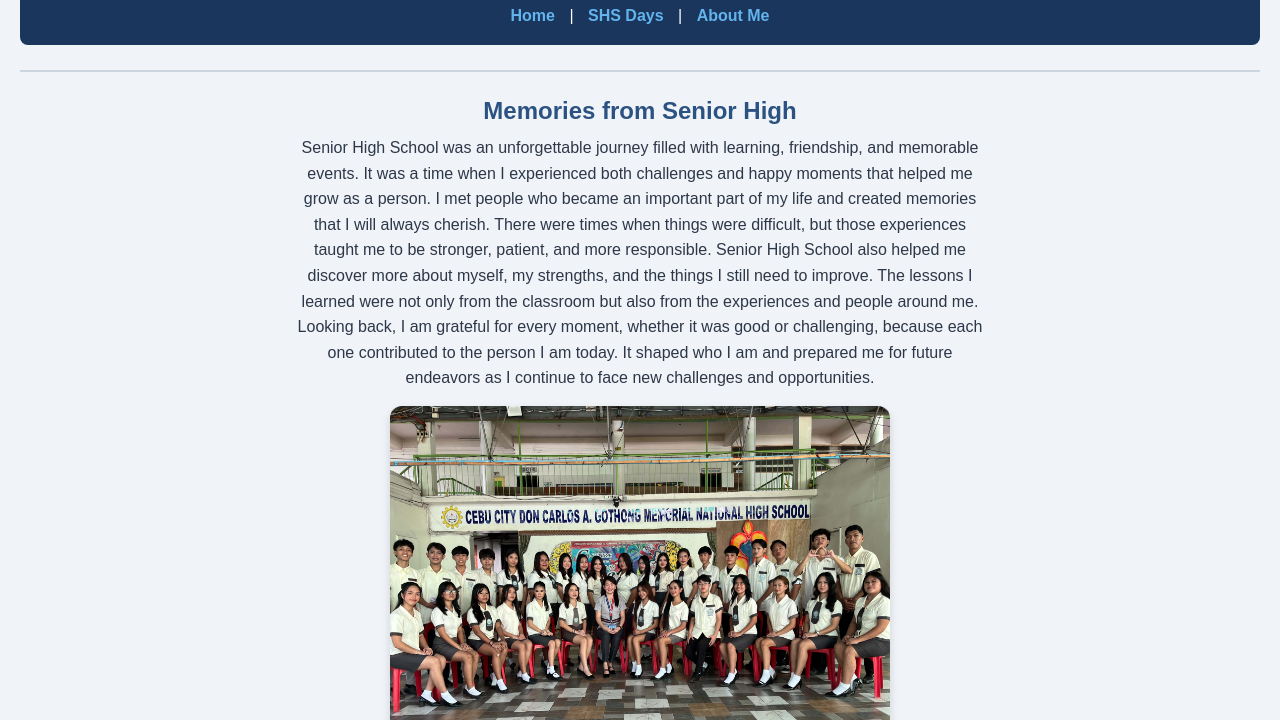
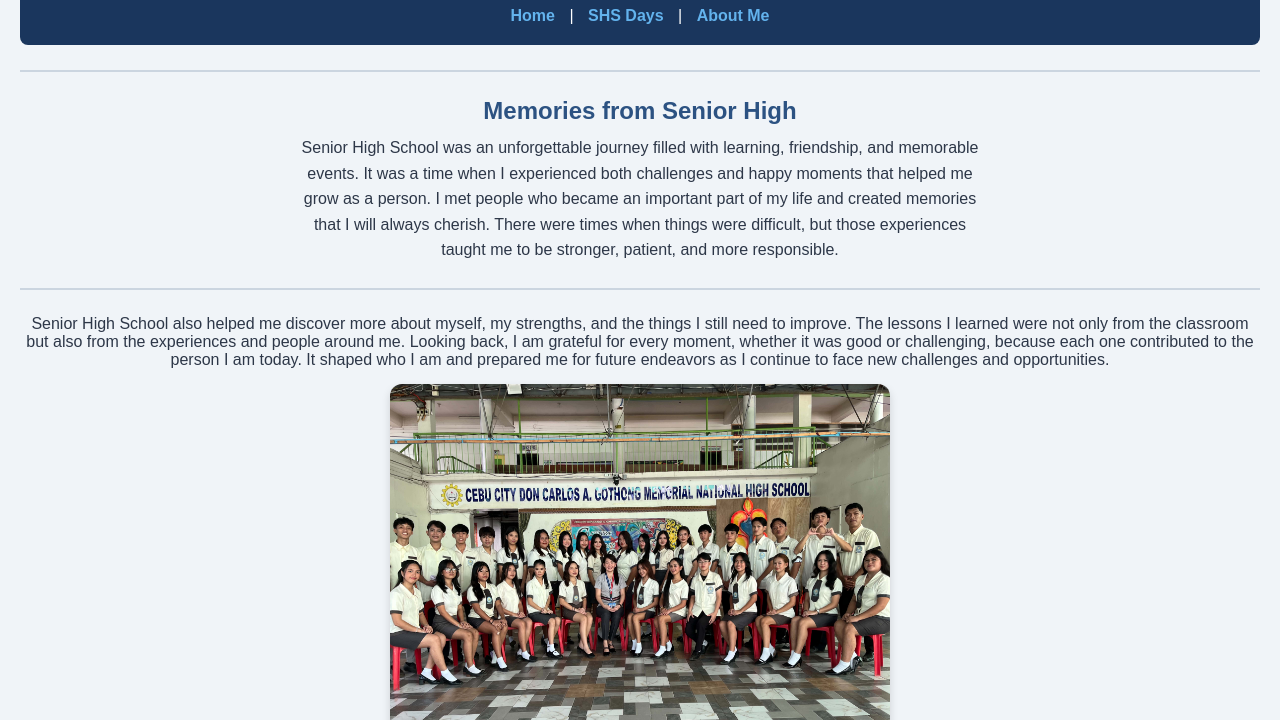
Before and after one commit to acegoyt-ctrl/GO_Activity5.1, a plain HTML site: page SHS Days.html in a window 1280 px wide. Shown: the part 80-800 px from the top of the page. Drawn offline with Linux system fonts and the light colour scheme.

Commit message:
Fix HTML formatting and structure

```diff
--- a/SHS Days.html
+++ b/SHS Days.html
@@ -20,8 +20,7 @@
   <hr>
 
   <h2>Memories from Senior High</h2>
-  <p>Senior High School was an unforgettable journey filled with learning, friendship, and memorable events. It was a time when I experienced both challenges and happy moments that helped me grow as a person. I met people who became an important part of my life and created memories that I will always cherish. There were times when things were difficult, but those experiences taught me to be stronger, patient, and more responsible.
-
+  <p>Senior High School was an unforgettable journey filled with learning, friendship, and memorable events. It was a time when I experienced both challenges and happy moments that helped me grow as a person. I met people who became an important part of my life and created memories that I will always cherish. There were times when things were difficult, but those experiences taught me to be stronger, patient, and more responsible. <hr>
 Senior High School also helped me discover more about myself, my strengths, and the things I still need to improve. The lessons I learned were not only from the classroom but also from the experiences and people around me. Looking back, I am grateful for every moment, whether it was good or challenging, because each one contributed to the person I am today. It shaped who I am and prepared me for future endeavors as I continue to face new challenges and opportunities.
 </p>
   <img src="SHS.png" alt="SHS Memory Image" height="400" width="500" >
```
